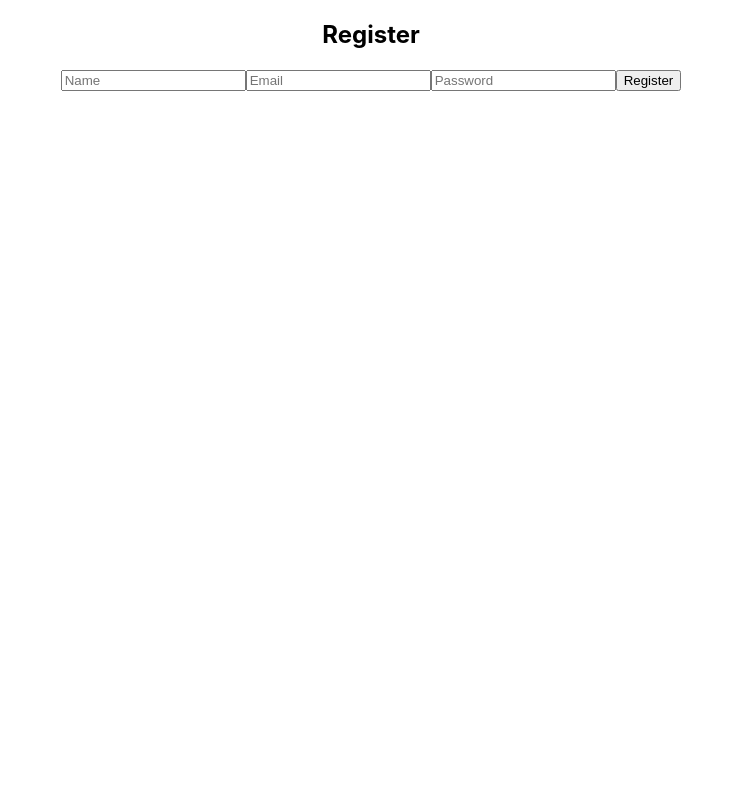
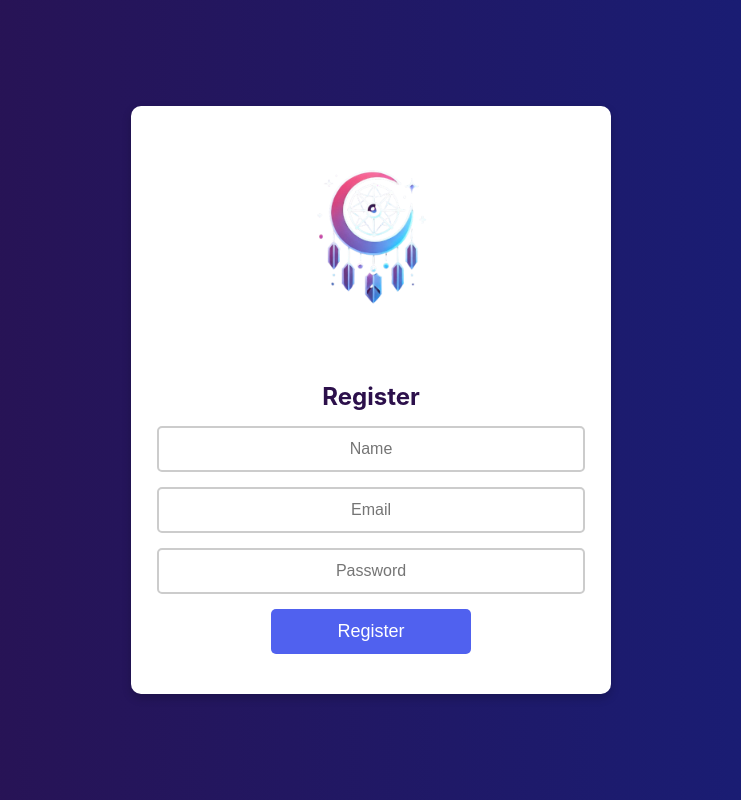
Before and after one commit to jamesrm67/hacklytics-2025, a React (Create React App) app in the folder frontend/: page /register in a window 1280 px wide. Shown: the whole page, without its empty margins (269-1010 px from the left). Built offline with nearby package versions, Linux system fonts and the light colour scheme.

Commit message:
Updated Login and Register pages with new styling and layout

```diff
--- /dev/null
+++ b/frontend/src/pages/Login.css
@@ -0,0 +1,85 @@
+/* Full-page gradient background */
+.login-container {
+    min-height: 100vh;
+    display: flex;
+    justify-content: center;
+    align-items: center;
+    background: linear-gradient(to right, #2c104b, #15207e);
+}
+
+/* White box containing login form */
+.login-box {
+    background-color: #fff;
+    padding: 40px;
+    border-radius: 10px;
+    display: flex;
+    flex-direction: column;
+    align-items: center;
+    width: 90%;
+    max-width: 400px;
+    box-shadow: 0px 4px 10px rgba(0, 0, 0, 0.2);
+}
+
+/* Centered logo */
+.login-logo {
+    width: 200px;
+    height: auto;
+    margin-bottom: 20px;
+}
+
+/* Login title */
+.login-title {
+    font-size: 24px;
+    color: #2c104b;
+    margin-bottom: 15px;
+}
+
+/* Error and success messages */
+.error-message {
+    color: red;
+    font-size: 14px;
+    margin-bottom: 10px;
+}
+
+.success-message {
+    color: green;
+    font-size: 14px;
+    margin-bottom: 10px;
+}
+
+/* Login form - center align everything */
+.login-form {
+    display: flex;
+    flex-direction: column;
+    align-items: center; /* Center inputs and button */
+    width: 100%;
+}
+
+/* Input fields */
+.login-input {
+    width: 100%;
+    padding: 12px;
+    border: 2px solid #ccc;
+    border-radius: 5px;
+    font-size: 16px;
+    margin-bottom: 15px;
+    text-align: center;
+}
+
+/* Login button */
+.login-button {
+    width: 50%;
+    padding: 12px;
+    background-color: #5061ef;
+    color: #fff;
+    border: none;
+    border-radius: 5px;
+    font-size: 18px;
+    cursor: pointer;
+    transition: background-color 0.2s ease;
+    align-self: center;
+}
+
+.login-button:hover {
+    background-color: #3947b1;
+}
--- a/frontend/src/pages/Login.js
+++ b/frontend/src/pages/Login.js
@@ -2,6 +2,8 @@ import { useState } from 'react';
 import { signInWithEmailAndPassword } from 'firebase/auth';
 import { auth } from '../firebase';
 import { useNavigate } from 'react-router-dom';
+import './Login.css';
+
 
 function Login() {
     const [email, setEmail] = useState('');
@@ -47,15 +49,32 @@ function Login() {
     }
 
     return (
-        <div>
-            <h1>Login</h1>
-            {error && <p style={{ color: 'red' }}>{error}</p>}
-            {success && <p style={{ color: 'green' }}>{success}</p>}
-            <form onSubmit={handleLogin}>
-                <input type="email" value={email} onChange={(e) => setEmail(e.target.value)} placeholder="Email" required />
-                <input type="password" value={password} onChange={(e) => setPassword(e.target.value)} placeholder="Password" required />
-                <button type="submit">Login</button>
-            </form>
+        <div className="login-container">
+            <div className="login-box">
+                <img src="/logodc.png" alt="Logo" className="login-logo" />
+                <h1 className="login-title">Log In</h1>
+                {error && <p className="error-message">{error}</p>}
+                {success && <p className="success-message">{success}</p>}
+                <form onSubmit={handleLogin} className="login-form">
+                    <input
+                        type="email"
+                        value={email}
+                        onChange={(e) => setEmail(e.target.value)}
+                        placeholder="Email"
+                        required
+                        className="login-input"
+                    />
+                    <input
+                        type="password"
+                        value={password}
+                        onChange={(e) => setPassword(e.target.value)}
+                        placeholder="Password"
+                        required
+                        className="login-input"
+                    />
+                    <button type="submit" className="login-button">Login</button>
+                </form>
+            </div>
         </div>
     );
 };
--- a/frontend/src/pages/Register.js
+++ b/frontend/src/pages/Register.js
@@ -1,5 +1,6 @@
 import React, { useState } from 'react';
 import { useNavigate } from 'react-router';
+import './Login.css';
 
 function Register() {
   const [formData, setFormData] = useState({
@@ -47,16 +48,44 @@ function Register() {
   };
 
   return (
-    <div>
-      <h2>Register</h2>
-      {error && <p style={{ color: 'red' }}>{error}</p>}
-      {success && <p style={{ color: 'green' }}>{success}</p>}
-      <form onSubmit={handleSubmit}>
-        <input type="text" name="name" placeholder="Name" value={formData.name} onChange={handleChange} required />
-        <input type="email" name="email" placeholder="Email" value={formData.email} onChange={handleChange} required />
-        <input type="password" name="password" placeholder="Password" value={formData.password} onChange={handleChange} required />
-        <button type="submit">Register</button>
-      </form>
+    <div className="login-container">
+      <div className="login-box">
+        {/* Logo */}
+        <img src="/logodc.png" alt="Logo" className="login-logo" />
+        <h1 className="login-title">Register</h1>
+        {error && <p className="error-message">{error}</p>}
+        {success && <p className="success-message">{success}</p>}
+        <form onSubmit={handleSubmit} className="login-form">
+          <input
+            type="text"
+            name="name"
+            placeholder="Name"
+            value={formData.name}
+            onChange={handleChange}
+            required
+            className="login-input"
+          />
+          <input
+            type="email"
+            name="email"
+            placeholder="Email"
+            value={formData.email}
+            onChange={handleChange}
+            required
+            className="login-input"
+          />
+          <input
+            type="password"
+            name="password"
+            placeholder="Password"
+            value={formData.password}
+            onChange={handleChange}
+            required
+            className="login-input"
+          />
+          <button type="submit" className="login-button">Register</button>
+        </form>
+      </div>
     </div>
   );
 }
```
